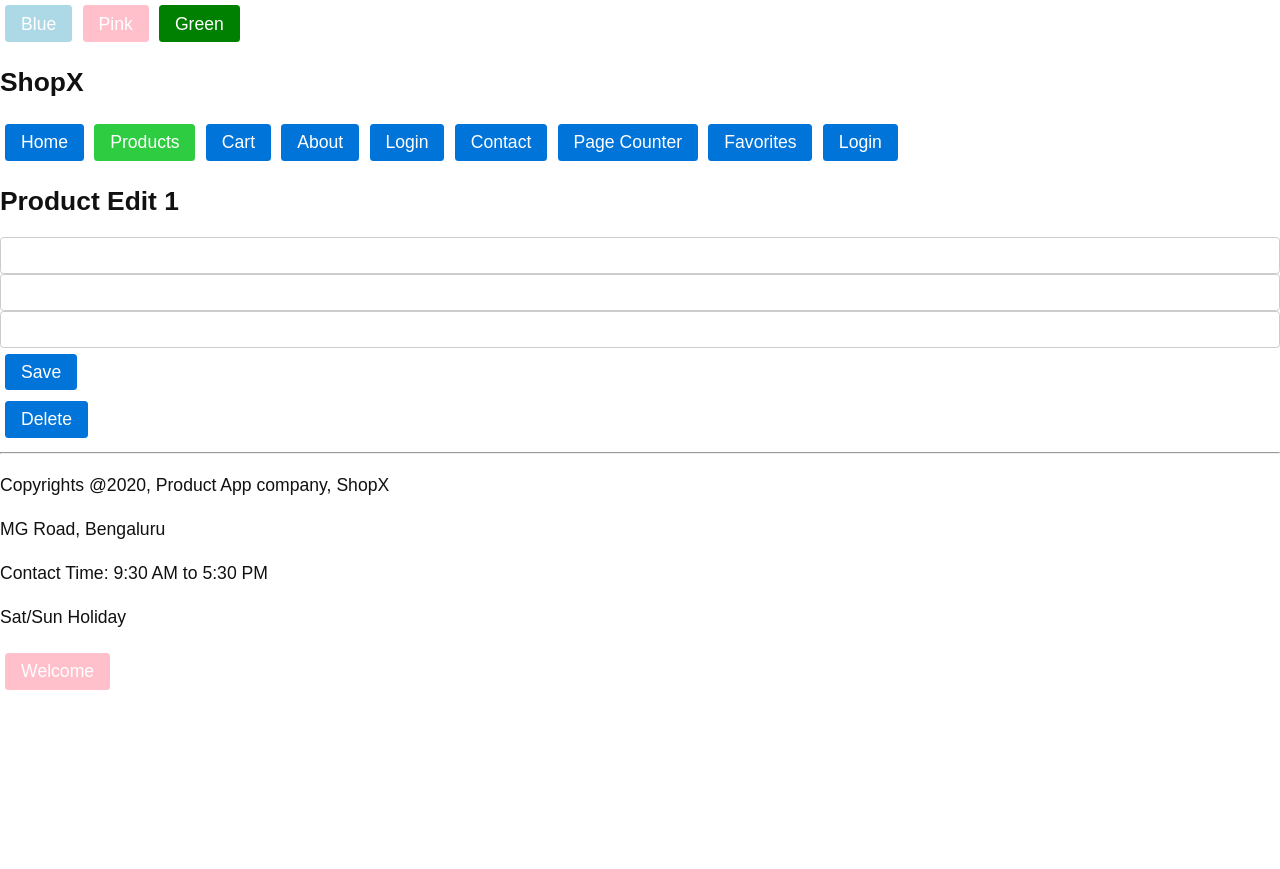
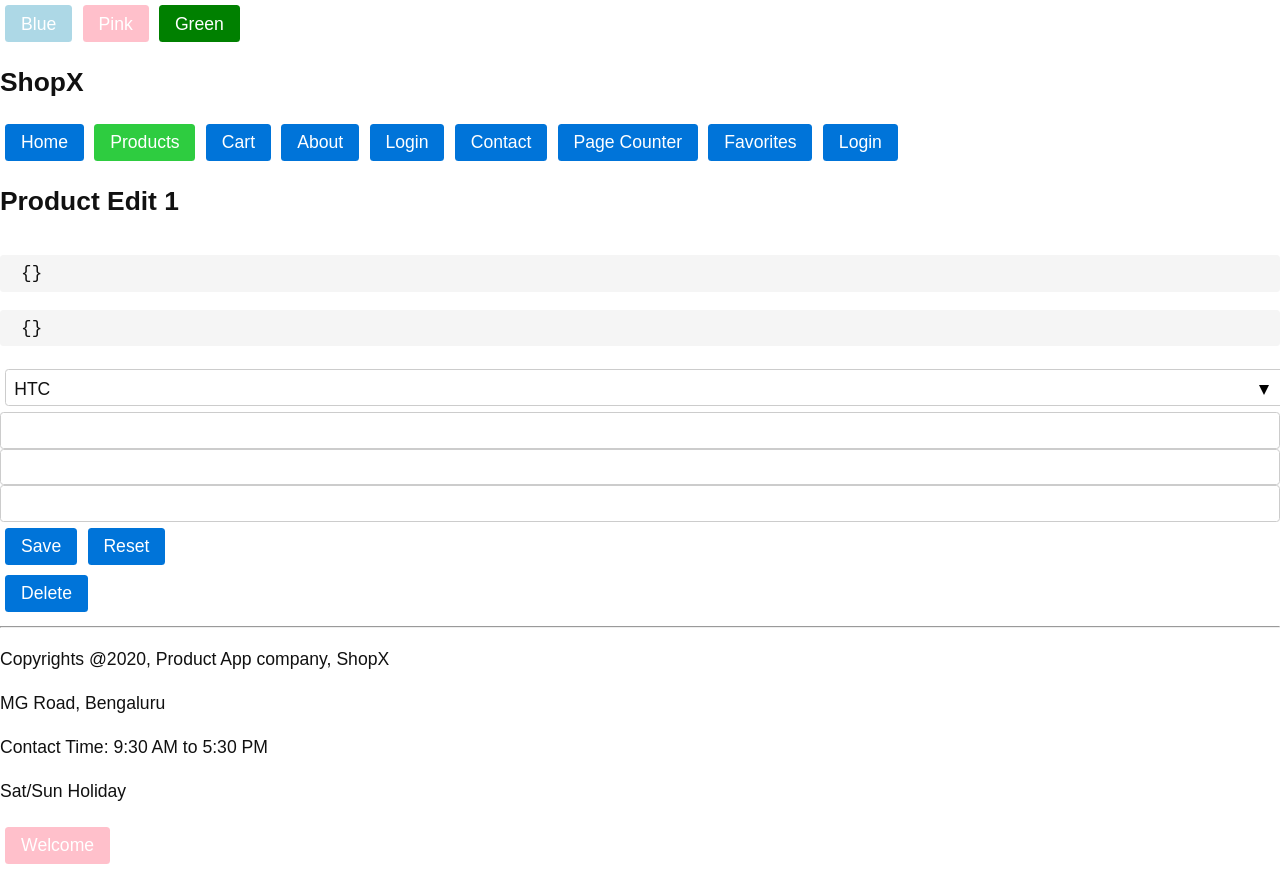
Before and after one commit to nodesense/cgi-react-2020, a React (Create React App) app: page /products/edit/1 in a window 1280 px wide. Before the commit the page ends 800 px from the top, so only its background shows below. Built offline with nearby package versions, Linux system fonts and the light colour scheme; no server answers.

Commit message:
edit with formik

```diff
--- a/package.json
+++ b/package.json
@@ -17,7 +17,8 @@
     "react-scripts": "3.4.3",
     "react-window": "^1.8.5",
     "redux": "^4.0.5",
-    "redux-thunk": "^2.3.0"
+    "redux-thunk": "^2.3.0",
+    "yup": "^0.29.3"
   },
   "scripts": {
     "start": "react-scripts start",
--- a/src/app/pages/ProductEdit.js
+++ b/src/app/pages/ProductEdit.js
@@ -5,10 +5,37 @@ import {Formik, Form, Field} from 'formik';
 import { getJson, postJson, putJson, deleteJson } from '../services/core';
 import config from '../config';
 
+// Yup, we define schema for our model, set validators/rules, custom rules
+import * as Yup from 'yup';
+
+// Good pratice, define the schema in separate folders
+// validators/product-schema.js
+const ProductSchema = Yup.object().shape({
+                            name: Yup.string()
+                                .min(2, 'Too Short!')
+                                .max(50, 'Too Long!')
+                                .required('Required'),
+
+
+                            year: Yup.number()
+                                   .positive("years cannot be in negative")
+                                  .min(2010, "2010 onwards ")
+                                  .max(2021, "you cannot add yet to release product"),
+
+                            price: Yup.number()
+                                       .positive("price should be positive")
+                                       .test("pricecheck",
+                                             "Price should not be >= 10000",
+                                             value =>  value < 10000
+                                             )
+
+                        },
+                      );
+
 class ProductEdit extends React.Component {
     constructor(props) {
         super(props);
-        this.state = { product: null }
+        this.state = { product: {} }
     }
 
     async componentDidMount() {
@@ -17,12 +44,15 @@ class ProductEdit extends React.Component {
         if (id) { // edit/ pull data from db, edit and save the data
             try {
                 const response = await getJson(`${config.API_ENDPOINT}/api/products/${id}`)
+                this.setState({productClone: JSON.parse(JSON.stringify(response.data)) })
                 this.setState({product: response.data })
             } catch(error) {
                 this.setState({product: {}})
             }
         } else {
             // create a new product
+            this.setState({productClone: JSON.parse(JSON.stringify({})) })
+
             this.setState({product: {}})
         }
     }
@@ -54,6 +84,12 @@ class ProductEdit extends React.Component {
         }catch(error) {}
     }
 
+    reset = () => {
+        this.setState({
+            product: this.state.productClone
+        })
+    }
+
     render() {
         const {id} = this.props.match.params;
         console.log("ProductEdit render ", this.props)
@@ -62,20 +98,38 @@ class ProductEdit extends React.Component {
         return ( <div>
             <h2>Product Edit {id} </h2>
 
-            {this.state.product &&
+
                     <Formik initialValues= { this.state.product    }
                             onSubmit={this.handleOnSubmit}
+                            onReset={this.reset}
+                            validationSchema={ProductSchema}
+                            enableReinitialize
+                    >
+                        {({ errors, touched }) => (
+                            <>
+                            <pre> {JSON.stringify(errors, null, 4)} </pre>
+                            <pre> {JSON.stringify(touched, null, 4)} </pre>
+                            <Form>
 
-                    >
-                        <Form>
-                            <Field name="name" type="text" />
-                            <Field name="year" type="number" />
-                            <Field name="price" type="number" />
+                            <Field name="brandId" as="select">
+                                    <option value={1}>HTC</option>
+                                    <option value={2}>Google</option>
+                                    <option value={3}>LG</option>
+                            </Field>
 
-                            <button type="submit">Save</button>
-                        </Form>
+
+                                <Field name="name" type="text" />
+                                {errors.name &&  <p>Errror {errors.name}</p> }
+                                <Field name="year" type="number" />
+                                <Field name="price" type="number" />
+
+                                <button type="submit">Save</button>
+                                <button type="reset">Reset</button>
+                            </Form>
+                            </>
+                        )}
                     </Formik>
-            }
+
 
             <button onClick={this.delete}> Delete </button>
 
```
Also changed, not shown: 2 other files (tests, documents, lock files or other folders).
